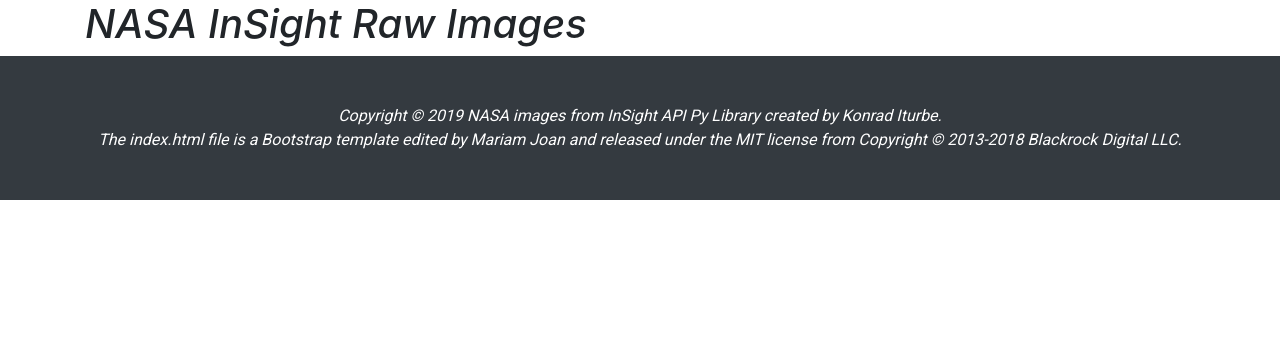
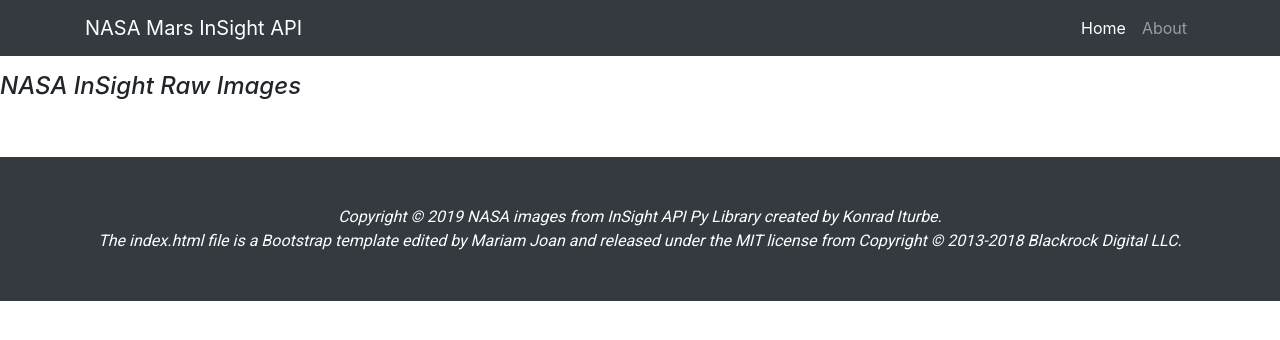
Before and after one commit to MJOAN/NASA-InSight, a Flask app: template templates/images.html in a window 1280 px wide. Shown: the top 340 px of the page. Run offline with Flask 2, Linux system fonts and the light colour scheme; the template is opened without the code that fills it, so the values that code supplies are empty; some libraries are stand-ins or nearby versions.

Commit message:
remove div from image gallery

```diff
--- a/templates/images.html
+++ b/templates/images.html
@@ -14,9 +14,33 @@
     </head>
 
     <body>
-        <div class="container">
-            <div class="header clearfix">
-                <h1>NASA InSight Raw Images</h1>
+
+        <!-- Navigation -->
+    <nav class="navbar navbar-expand-lg navbar-dark bg-dark fixed-top">
+      <div class="container">
+          <a class="navbar-brand" href="#">NASA Mars InSight API</a>
+            <button class="navbar-toggler" type="button" data-toggle="collapse" data-target="#navbarResponsive" aria-controls="navbarResponsive" aria-expanded="false" aria-label="Toggle navigation">
+          <span class="navbar-toggler-icon"></span>
+            </button>
+          <div class="collapse navbar-collapse" id="navbarResponsive">
+            <ul class="navbar-nav ml-auto">
+              <li class="nav-item active">
+                <a class="nav-link" href="{{ url_for('create_app') }}">Home</a>
+              </li>
+              <li class="nav-item">
+                <a class="nav-link" href="#">About</a>
+              </li>
+            </ul>
+          </div>
+      </div>
+    </nav>
+
+
+        <!-- Page Content -->
+        <section class="py-5">
+            <br>
+            <div class="page-header">
+                <h4>NASA InSight Raw Images</h4>
             </div>
 
             <!-- <div class="jumbotron">
@@ -54,9 +78,7 @@
                   <span class="sr-only">Next</span>
                 </a> -->
               </div>
-
-            </div>
-
+        </section>
         <!-- Footer -->
         <footer class="py-5 bg-dark">
             <div class="container">
```
Also changed, not shown: templates/index.html (+3 -4 lines).
